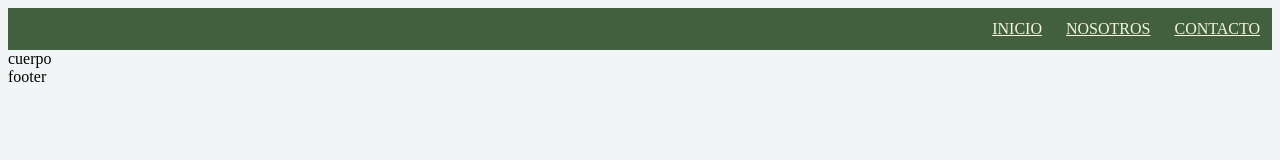
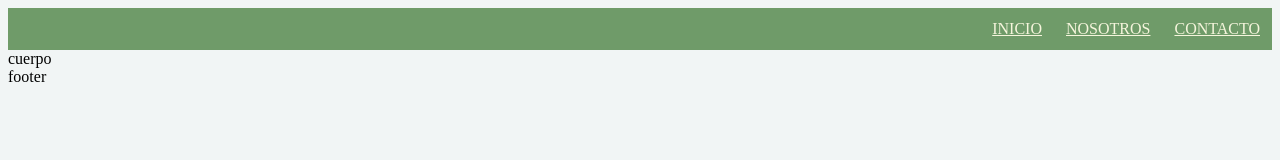
Before and after one commit to mf114090/ManuelFilgueirq, a plain HTML site: page index.html in a window 1280 px wide. Drawn offline with Linux system fonts and the light colour scheme.

Commit message:
navbar color

```diff
--- a/index.css
+++ b/index.css
@@ -3,10 +3,11 @@ body {
 }
 nav  {
 
-    background-color: rgb(66, 95, 62);
+    background-color: rgb(111, 155, 105);
     display: flex;
     justify-content: right;
     color: aliceblue;
+
 }
 
 nav ul {
```
